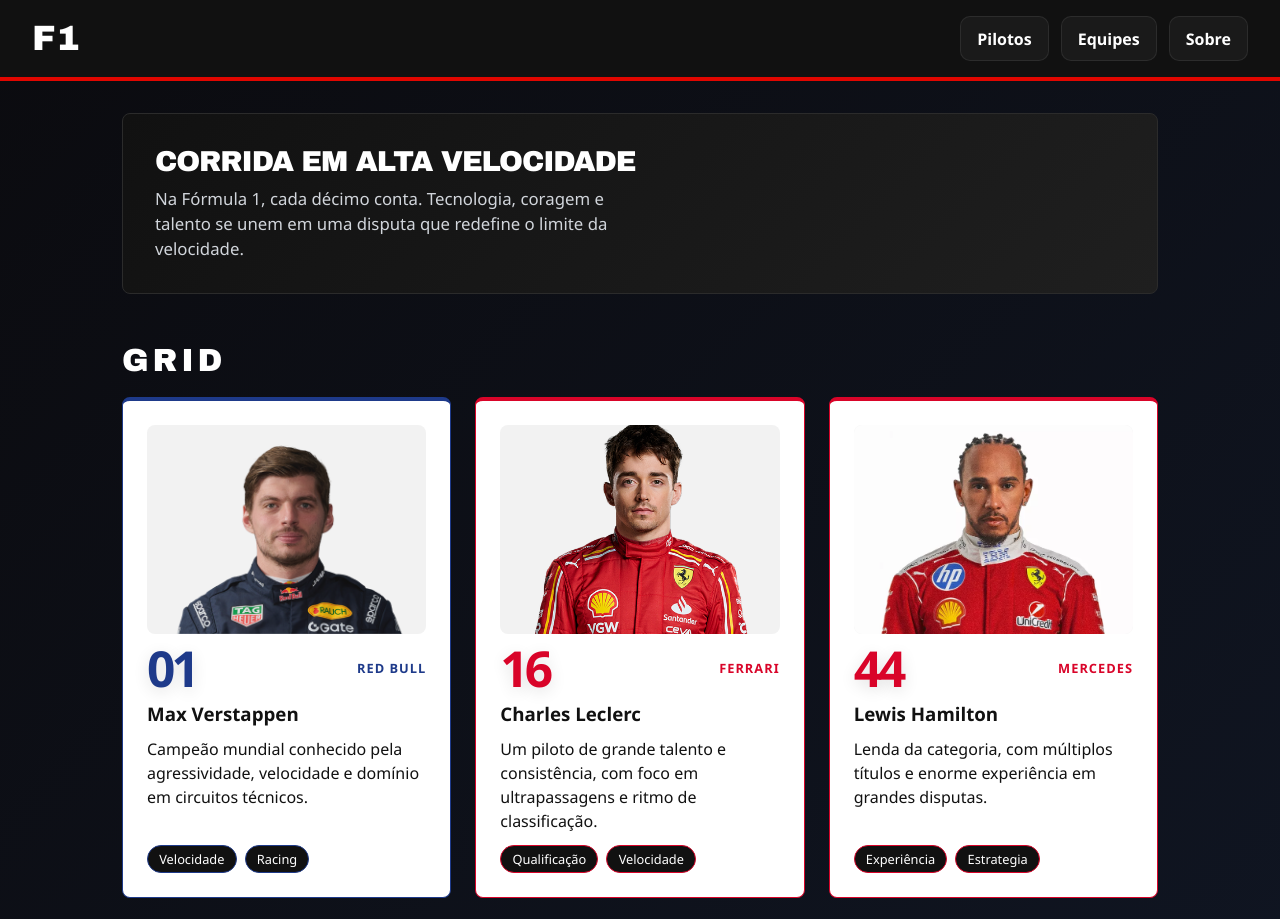
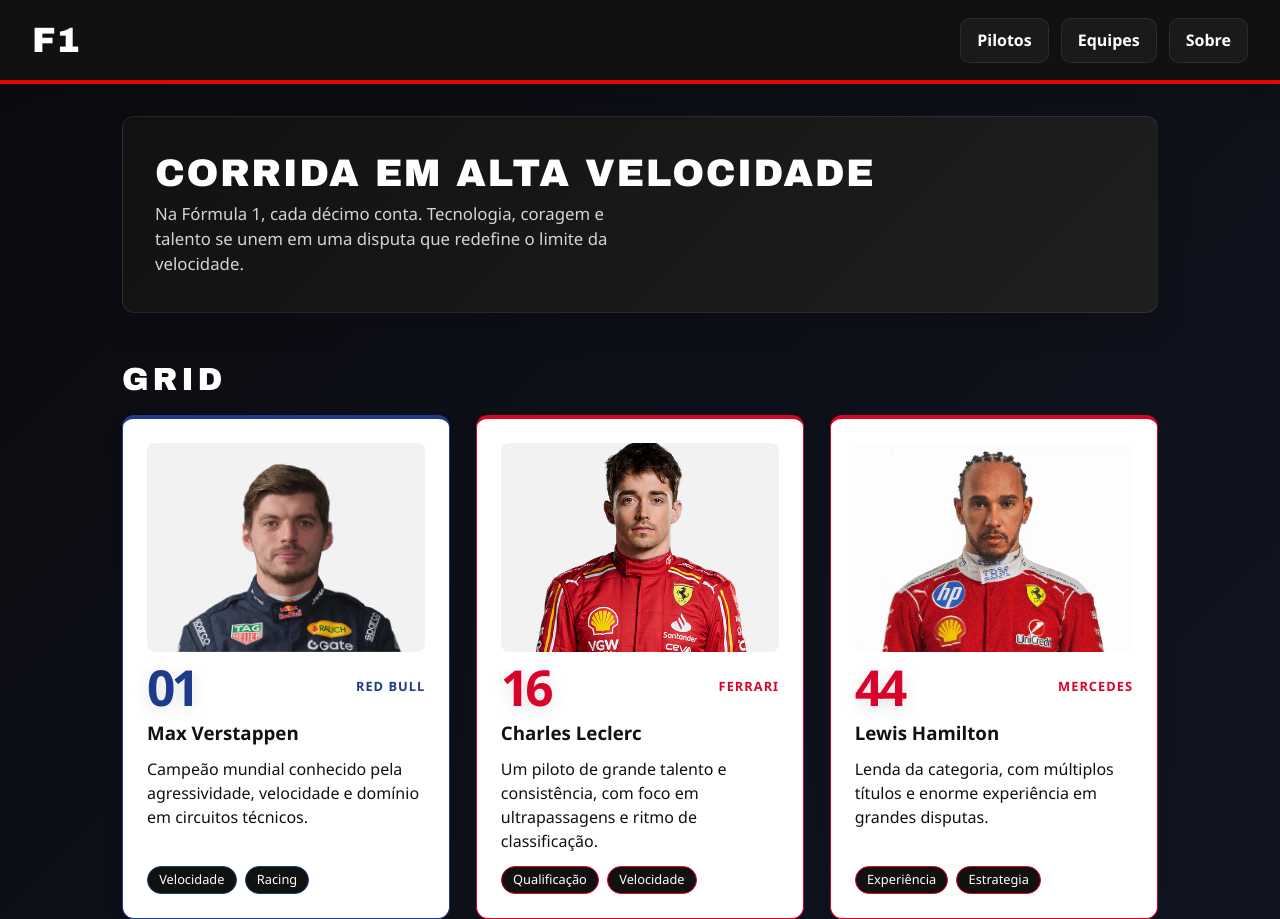
Before and after one commit to machadoferreiraluca-max/front-end, a plain HTML site: page Aula6/atividade/index.html in a window 1280 px wide. Shown: the top 919 px of the page. Drawn offline with Linux system fonts and the light colour scheme.

Commit message:
Update style.css

```diff
--- a/Aula6/atividade/style.css
+++ b/Aula6/atividade/style.css
@@ -22,10 +22,11 @@ h1, h2, h3 {
   align-items: center;
   flex-wrap: wrap;
   gap: 1rem;
-  padding: 1rem 2rem;
+  padding: 1.1rem 2rem;
   background-color: #111111;
   border-bottom: 4px solid #e10600;
   color: #ffffff;
+  box-shadow: 0 8px 25px rgba(0, 0, 0, 0.18);
 }
 
 .cabecalho-principal {
@@ -98,20 +99,22 @@ main h2 {
   display: flex;
   align-items: center;
   gap: 2rem;
-  padding: 2rem;
+  padding: 2.2rem 2rem;
   background: linear-gradient(135deg, #111111 0%, #1f1f1f 100%);
   color: #ffffff;
-  border-radius: 0.5rem;
-  border: 1px solid #2b2b2b;
+  border-radius: 0.75rem;
+  border: 1px solid rgba(255, 255, 255, 0.08);
+  box-shadow: 0 12px 30px rgba(0, 0, 0, 0.15);
 }
 
 .destaque-texto h2 {
   margin-bottom: 0.5rem;
-  font-size: clamp(1.8rem, 2vw, 2.8rem);
-  line-height: 1.1;
-  letter-spacing: -0.04em;
+  font-size: clamp(2rem, 3vw, 3rem);
+  line-height: 1.05;
+  letter-spacing: 0.04em;
   text-transform: uppercase;
   color: #ffffff;
+  font-family: "Arial Black", Impact, sans-serif;
 }
 
 .destaque-texto p {
@@ -124,26 +127,27 @@ main h2 {
 .grade-modelos {
   display: grid;
   grid-template-columns: repeat(auto-fit, minmax(280px, 1fr));
-  gap: 1.5rem;
+  gap: 1.6rem;
 }
 
 .modelo {
   display: flex;
   flex-direction: column;
-  gap: 0.75rem;
+  gap: 0.8rem;
   padding: 1.5rem;
   background-color: #ffffff;
   border: 1px solid #d4d4d4;
   border-top: 4px solid #e10600;
-  border-radius: 0.5rem;
+  border-radius: 0.75rem;
   color: #111111;
   transition: transform 0.2s ease, box-shadow 0.2s ease;
   cursor: pointer;
+  box-shadow: 0 10px 18px rgba(0, 0, 0, 0.08);
 }
 
 .modelo:hover {
   transform: translateY(-4px);
-  box-shadow: 0 8px 16px rgba(0, 0, 0, 0.12);
+  box-shadow: 0 14px 20px rgba(0, 0, 0, 0.12);
 }
 
 .modelo:nth-child(1) { border-color: #1e3a8a; border-top-color: #1e3a8a; }
@@ -254,16 +258,17 @@ main h2 {
   text-transform: uppercase;
   color: #ffffff;
   background-color: #111111;
-  border-radius: 0.5rem;
+  border-radius: 0.75rem;
   border: 1px solid transparent;
   transition: transform 0.2s ease, box-shadow 0.2s ease;
   cursor: pointer;
   font-family: "Arial Black", Impact, sans-serif;
+  box-shadow: inset 0 0 0 1px rgba(255, 255, 255, 0.04);
 }
 
 .categoria:hover {
   transform: translateY(-4px);
-  box-shadow: 0 8px 16px rgba(0, 0, 0, 0.12);
+  box-shadow: 0 10px 18px rgba(0, 0, 0, 0.14);
 }
 
 .categoria:nth-child(1) { background-color: #1e3a8a; border-color: #3b82f6; }
```
